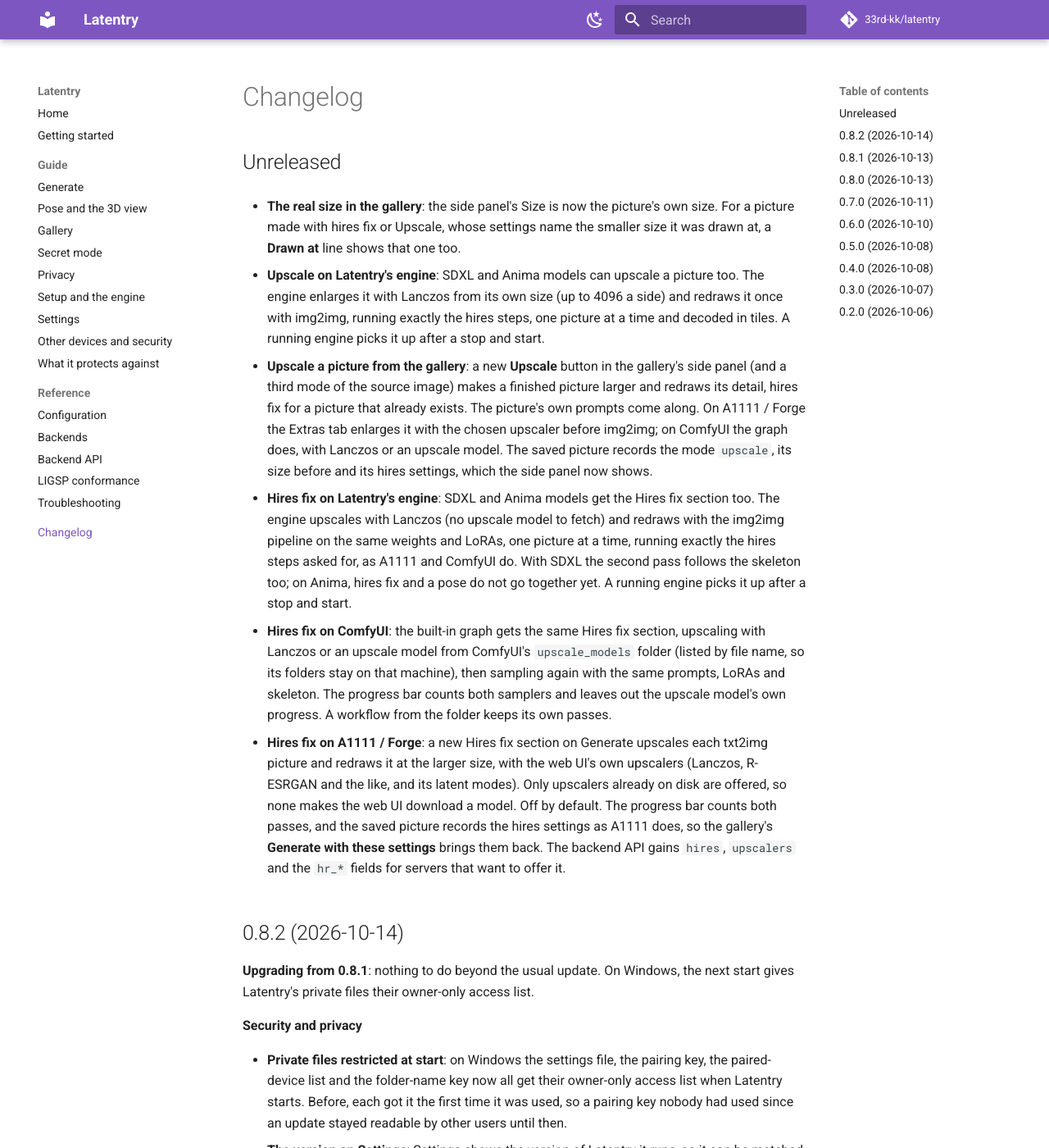
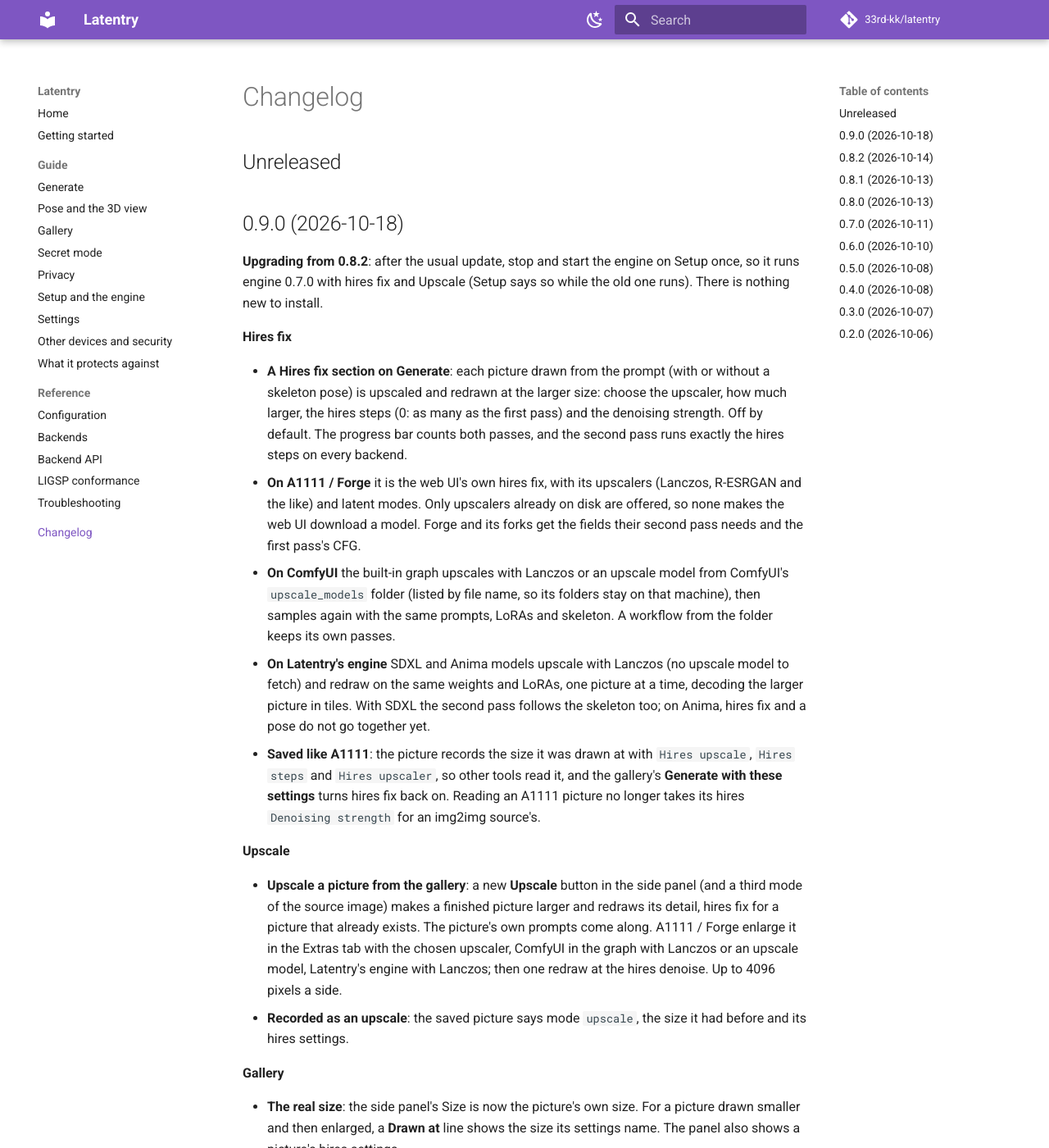
Before and after one commit to 33rd-kk/latentry, an MkDocs documentation site: the page built from docs/changelog.md, in a window 1280 px wide and 1400 px high. Shown: the whole window at 82% size. Built offline with MkDocs 1.6.1 and Material for MkDocs 9.7.7, drawn with Linux system fonts in a browser that asks for light colours; comment, search, counter and statistics services are not loaded; some of the changed text lies outside the part shown.

Commit message:
Release 0.9.0 (#102)
Hires fix and Upscale on every backend (#96–#100) and the real size in the
gallery (#101). Engine 0.7.0: a running engine needs a stop and start once.
README and the manual's front page list hires fix and Upscale.

Co-authored-by: Claude Opus 5.5 <noreply@anthropic.com>

```diff
--- a/CHANGELOG.md
+++ b/CHANGELOG.md
@@ -2,50 +2,63 @@
 
 ## Unreleased
 
-- **The real size in the gallery**: the side panel's Size is now the
-  picture's own size. For a picture made with hires fix or Upscale, whose
-  settings name the smaller size it was drawn at, a **Drawn at** line shows
-  that one too.
+## 0.9.0 (2026-10-18)
 
-- **Upscale on Latentry's engine**: SDXL and Anima models can upscale a
-  picture too. The engine enlarges it with Lanczos from its own size (up to
-  4096 a side) and redraws it once with img2img, running exactly the hires
-  steps, one picture at a time and decoded in tiles. A running engine picks
-  it up after a stop and start.
+**Upgrading from 0.8.2**: after the usual update, stop and start the engine
+on Setup once, so it runs engine 0.7.0 with hires fix and Upscale (Setup
+says so while the old one runs). There is nothing new to install.
+
+**Hires fix**
+
+- **A Hires fix section on Generate**: each picture drawn from the prompt
+  (with or without a skeleton pose) is upscaled and redrawn at the larger
+  size: choose the upscaler, how much larger, the hires steps (0: as many as
+  the first pass) and the denoising strength. Off by default. The progress
+  bar counts both passes, and the second pass runs exactly the hires steps
+  on every backend.
+- **On A1111 / Forge** it is the web UI's own hires fix, with its upscalers
+  (Lanczos, R-ESRGAN and the like) and latent modes. Only upscalers already
+  on disk are offered, so none makes the web UI download a model. Forge and
+  its forks get the fields their second pass needs and the first pass's CFG.
+- **On ComfyUI** the built-in graph upscales with Lanczos or an upscale model
+  from ComfyUI's `upscale_models` folder (listed by file name, so its
+  folders stay on that machine), then samples again with the same prompts,
+  LoRAs and skeleton. A workflow from the folder keeps its own passes.
+- **On Latentry's engine** SDXL and Anima models upscale with Lanczos (no
+  upscale model to fetch) and redraw on the same weights and LoRAs, one
+  picture at a time, decoding the larger picture in tiles. With SDXL the
+  second pass follows the skeleton too; on Anima, hires fix and a pose do
+  not go together yet.
+- **Saved like A1111**: the picture records the size it was drawn at with
+  `Hires upscale`, `Hires steps` and `Hires upscaler`, so other tools read it,
+  and the gallery's **Generate with these settings** turns hires fix back on.
+  Reading an A1111 picture no longer takes its hires `Denoising strength`
+  for an img2img source's.
+
+**Upscale**
 
 - **Upscale a picture from the gallery**: a new **Upscale** button in the
-  gallery's side panel (and a third mode of the source image) makes a
-  finished picture larger and redraws its detail, hires fix for a picture
-  that already exists. The picture's own prompts come along. On A1111 /
-  Forge the Extras tab enlarges it with the chosen upscaler before img2img;
-  on ComfyUI the graph does, with Lanczos or an upscale model. The saved
-  picture records the mode `upscale`, its size before and its hires
-  settings, which the side panel now shows.
+  side panel (and a third mode of the source image) makes a finished picture
+  larger and redraws its detail, hires fix for a picture that already exists.
+  The picture's own prompts come along. A1111 / Forge enlarge it in the
+  Extras tab with the chosen upscaler, ComfyUI in the graph with Lanczos or
+  an upscale model, Latentry's engine with Lanczos; then one redraw at the
+  hires denoise. Up to 4096 pixels a side.
+- **Recorded as an upscale**: the saved picture says mode `upscale`, the
+  size it had before and its hires settings.
 
-- **Hires fix on Latentry's engine**: SDXL and Anima models get the Hires fix
-  section too. The engine upscales with Lanczos (no upscale model to fetch)
-  and redraws with the img2img pipeline on the same weights and LoRAs, one
-  picture at a time, running exactly the hires steps asked for, as A1111
-  and ComfyUI do. With SDXL the second pass follows the skeleton too; on
-  Anima, hires fix and a pose do not go together yet. A running engine
-  picks it up after a stop and start.
+**Gallery**
 
-- **Hires fix on ComfyUI**: the built-in graph gets the same Hires fix
-  section, upscaling with Lanczos or an upscale model from ComfyUI's
-  `upscale_models` folder (listed by file name, so its folders stay on that
-  machine), then sampling again with the same prompts, LoRAs and skeleton.
-  The progress bar counts both samplers and leaves out the upscale model's
-  own progress. A workflow from the folder keeps its own passes.
+- **The real size**: the side panel's Size is now the picture's own size. For
+  a picture drawn smaller and then enlarged, a **Drawn at** line shows the
+  size its settings name. The panel also shows a picture's hires settings.
 
-- **Hires fix on A1111 / Forge**: a new Hires fix section on Generate
-  upscales each txt2img picture and redraws it at the larger size, with
-  the web UI's own upscalers (Lanczos, R-ESRGAN and the like, and its latent
-  modes). Only upscalers already on disk are offered, so none makes the web
-  UI download a model. Off by default. The progress bar counts both passes, and the
-  saved picture records the hires settings as A1111 does, so the gallery's
-  **Generate with these settings** brings them back. The backend API gains
-  `hires`, `upscalers` and the `hr_*` fields for servers that want to offer
-  it.
+**Backend API**
+
+- `/api/health` may answer `hires`, `upscale` and `upscalers`, and
+  `/api/generate` takes `hr_scale`, `hr_steps`, `hr_denoise`, `hr_upscaler`
+  and `upscale`, for diffusers-compatible servers that want to offer them
+  (see docs/backend-api.md).
 
 ## 0.8.2 (2026-10-14)
 
--- a/package.json
+++ b/package.json
@@ -1,6 +1,6 @@
 {
   "name": "latentry",
-  "version": "0.8.2",
+  "version": "0.9.0",
   "private": true,
   "scripts": {
     "dev": "node scripts/serve.mjs dev",
```
Also changed, not shown: README.md (+8 -6 lines), docs/index.md (+4 -1 lines), 3 other files.
